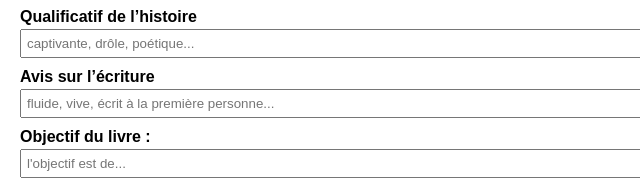
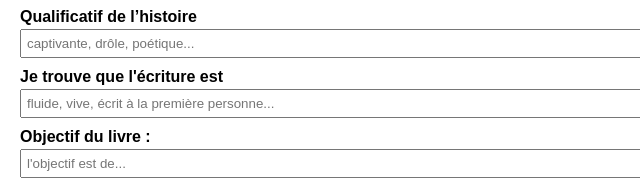
Before and after one commit to Cdiclorisseaux/essai-g-n-rateur, a plain HTML site: page index.html in a window 1280 px wide. Shown: the part 791-976 px from the top of the page, 0-640 px from the left. Drawn offline with Linux system fonts and the light colour scheme.

Commit message:
Update index.html

```diff
--- a/index.html
+++ b/index.html
@@ -67,7 +67,7 @@ button {
   </div>
   <label>Qualificatif de l’histoire</label>
   <input type="text" id="qualificatif" placeholder="captivante, drôle, poétique...">
-  <label>Avis sur l’écriture</label>
+  <label>Je trouve que l'écriture est</label>
   <input type="text" id="ecriture" placeholder="fluide, vive, écrit à la première personne...">
   <label>Objectif du livre :</label>
   <input type="text" id="objectif" placeholder="l'objectif est de...">
```
